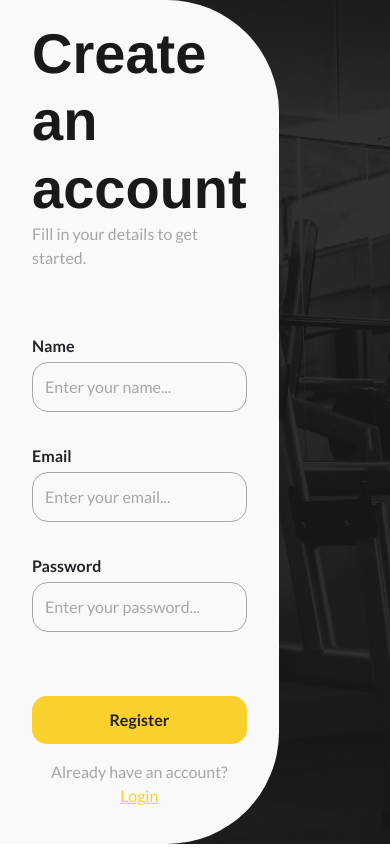
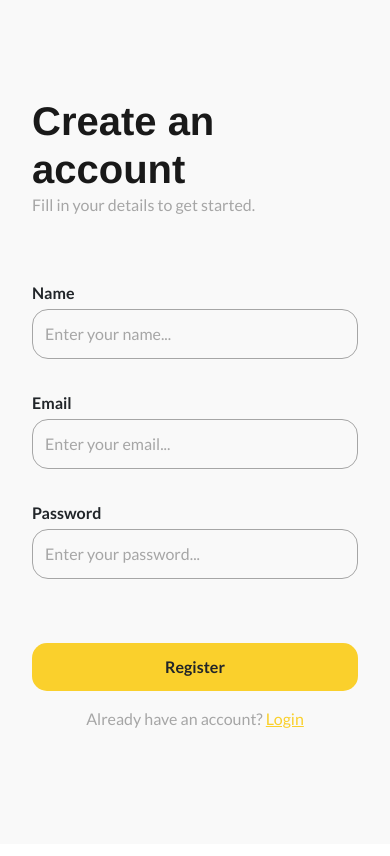
Before and after one commit to santiwg/gym-client-managing-frontend, an Angular app: page /register in a window 390 px wide. Built offline with nearby package versions, Linux system fonts and the light colour scheme; a web font is replaced by a local one.

Commit message:
Hago responsive la pantalla Register

```diff
--- a/src/app/pages/auth/register-page/register-page.css
+++ b/src/app/pages/auth/register-page/register-page.css
@@ -1,6 +1,6 @@
 .auth-container {
     display: flex;
-    height: 100vh;
+    min-height: 100vh;
     font-family: var(--font-body);
     background-color: var(--color-background);
 }
@@ -97,15 +97,30 @@ input::placeholder {
 
 .image-section {
     flex: 1;
-    overflow: hidden;
+    position: relative;
 }
 
 .image-section img {
     position: absolute;
-    left: -2rem;
-    width: calc(100% + 2rem);
+    top: 0;
+    left: 0;
+    width: 100%;
     height: 100%;
     object-fit: cover;
-    filter: grayscale(100%);
+    filter: grayscale(100%) brightness(60%);
     opacity: 0.1;
 }
+
+@media (max-width: 768px) {
+    .image-section {
+        display: none;
+    }
+
+    .form-section {
+        border-radius: 0;
+    }
+
+    .form-section h1 {
+        font-size: 2.5rem;
+    }
+}
```
